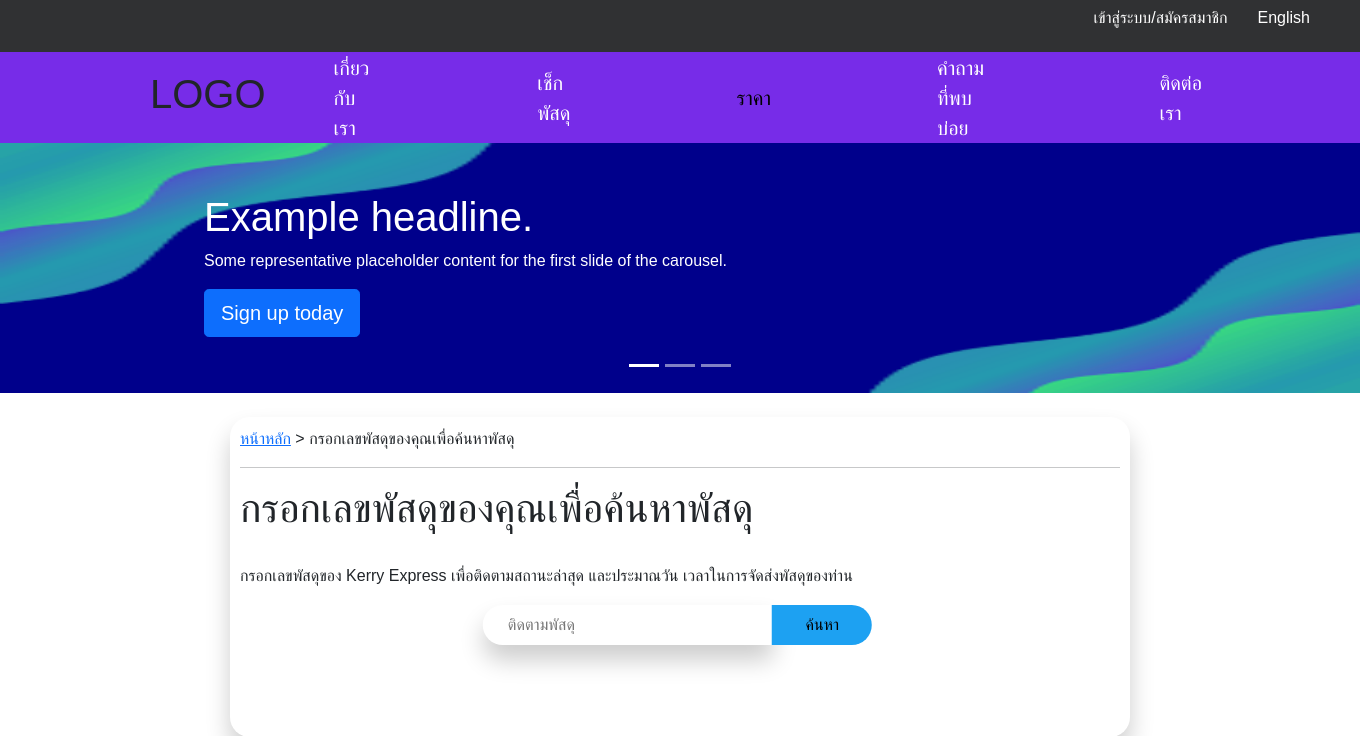
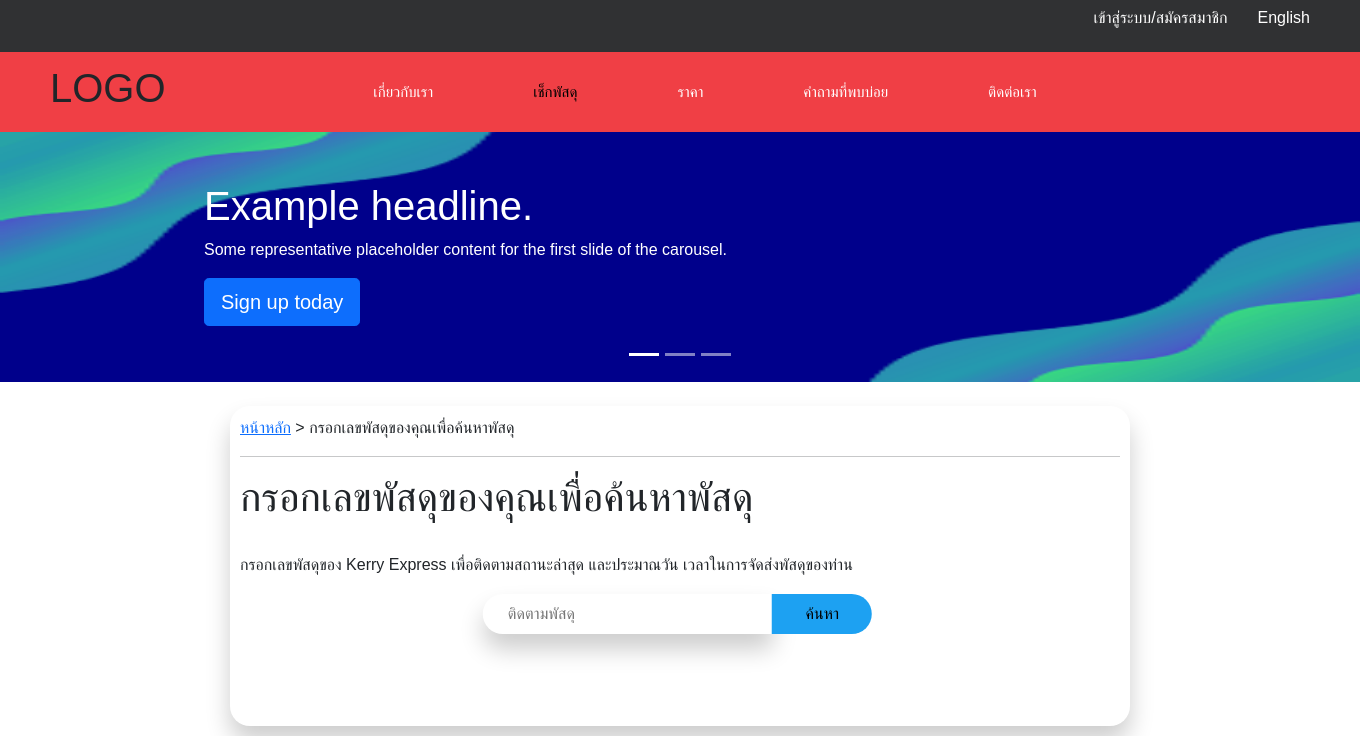
Before and after one commit to BTanakan/newgit, a PHP site: page /tracking.html in a window 1360 px wide. Shown: the top 736 px of the page. Run offline with PHP 8.4, Linux system fonts and the light colour scheme; some libraries are stand-ins or nearby versions.

Commit message:
Navbar toggle

```diff
--- a/contact.html
+++ b/contact.html
@@ -40,7 +40,7 @@
                 <li><a href="tracking.html">เช็กพัสดุ</a></li>
                 <li><a href="calculator.html">ราคา</a></li>
                 <li><a href="FAQ.html">คำถามที่พบบ่อย</a></li>
-                <li><a href="contact.html">ติดต่อเรา</a></li>
+                <li><a href="#" style="color: black;">ติดต่อเรา</a></li>
             </ul1>
         </nav1>
 
--- a/tracking.css
+++ b/tracking.css
@@ -36,34 +36,98 @@ ul.menu li a{
 
 /* End Nav-bar */
 
-.nav-menu-list{
+nav1 {
+    display: flex;
+    height: auto;
+    background: #F03F45;
+    justify-content: center;
     align-items: center;
-    display: flex;
-    background: #772CE8;
+    position: relative;
+    flex-direction: column;
 }
 
-.nav-menu-list h1{
-    margin-left: 150px;
-    margin-right: 60px;
+.nav-toggle {
+    position: absolute;
+    top: 20px;
+    right: 20px;
+    font-size: 30px;
+    display: inline-block;
+    cursor: pointer;
+
+}
+
+.logo {
+    margin: 40px 0 40px 0;
+}
+
+ul1 {
+    flex-direction: column;
+    justify-content: center;
+    padding-left: 0;
+    display: none;
+}
+
+ul1 li {
+    list-style-type: none;
+    font-size: 20px;
+    cursor: pointer;
+    margin: 20px;
+    text-align: center;
+    border-bottom-style: solid;
+    border-bottom-color: white;
+    border-bottom-width: 1px;
+    padding: 5px 10px;
+
+}
+
+ul1 li a {
+    text-decoration: none;
+    color: white;
+
+}
+
+ul1 li:first-child {
+    margin-top: 0;
 }
 
 
-ul.menulist{
-    align-items: center;
+
+.active {
     display: flex;
-    height: 75px;
 }
 
-ul.menulist li {
-    margin-right: 150px;
-    list-style: none;
+@media screen and (min-width: 1000px) {
+    nav1 {
+        height: 80px;
+        flex-direction: row;
+    }
+    .logo {
+        padding-left: 50px;
+        margin: 0;
+        width: 0;
+    }
+    ul1 {
+        display: flex;
+        justify-content: center;
+        width: 100%;
+        flex-direction: row;
+    }
+
+    ul1 li{
+        font-size: 15px;
+        display: inline-block;
+        margin: 0 50px 0 50px;
+        text-align: center;
+        border-bottom-style:none;
+        padding: 0;
+    }
+
+    .nav-toggle {
+        display: none;
+    }
 }
 
-ul.menulist li a {
-    font-size: 20px;
-    color: white;
-    text-decoration: none;
-}
+/* End nav-bar-menu */
 
 /* End nav-bar-menu */
 .carousel-indicators [data-bs-target] {
--- a/tracking.html
+++ b/tracking.html
@@ -27,38 +27,22 @@
         </nav>
         <!-- nav -->
 
-        <div class="container-web">
-          <div class="nav-menu-list">
+        <nav1>
+          <span class="nav-toggle" id="js-nav-toggle">
+              <i class="fas fa-bars"></i>
+          </span>
+
+          <div class="logo">
               <h1>LOGO</h1>
-              <nav class="navbar navbar-expand-lg">
-
-                    <button class="navbar-toggler navbar-dark bg-dark  " type="button" data-bs-toggle="collapse" data-bs-target="#navbarDropdown" >
-                      <span class="navbar-toggler-icon"></span>
-                    </button>
-
-                <div class="collapse navbar-collapse " id="navbarDropdown">
-                  <ul class="navbar-nav menulist">
-                      <li class="nav-item">
-                          <a href="#" class="nav-link">เกี่ยวกับเรา</a>
-                      </li>
-                      <li class="nav-item">
-                          <a href="tracking.html" class="nav-link">เช็กพัสดุ</a>
-                      </li>
-                      <li class="nav-item">
-                          <a href="#" style="color: black;" class="nav-link">ราคา</a>
-                      </li>
-                      <li class="nav-item">
-                          <a href="FAQ.html" class="nav-link">คำถามที่พบบ่อย</a>
-                      </li>
-                      <li class="nav-item">
-                          <a href="contact.html" class="nav-link">ติดต่อเรา</a>
-                      </li>
-                  </ul>
-
-                </div>
-              </nav>
           </div>
-      </div>
+          <ul1 id="js-menu">
+              <li><a href="#">เกี่ยวกับเรา</a></li>
+              <li><a href="#" style="color: black;">เช็กพัสดุ</a></li>
+              <li><a href="calculator.html">ราคา</a></li>
+              <li><a href="FAQ.html">คำถามที่พบบ่อย</a></li>
+              <li><a href="contact.html" >ติดต่อเรา</a></li>
+          </ul1>
+      </nav1>
 
         <div class="big-body"></div>
         <div id="myCarousel" class="carousel slide" data-bs-ride="carousel">
```
Also changed, not shown: FAQ.css (+80 -18 lines), FAQ.html (+15 -29 lines), calculator-css.css (+77 -16 lines), calculator.html (+15 -30 lines), index.css (+79 -18 lines), index.html (+15 -19 lines).
